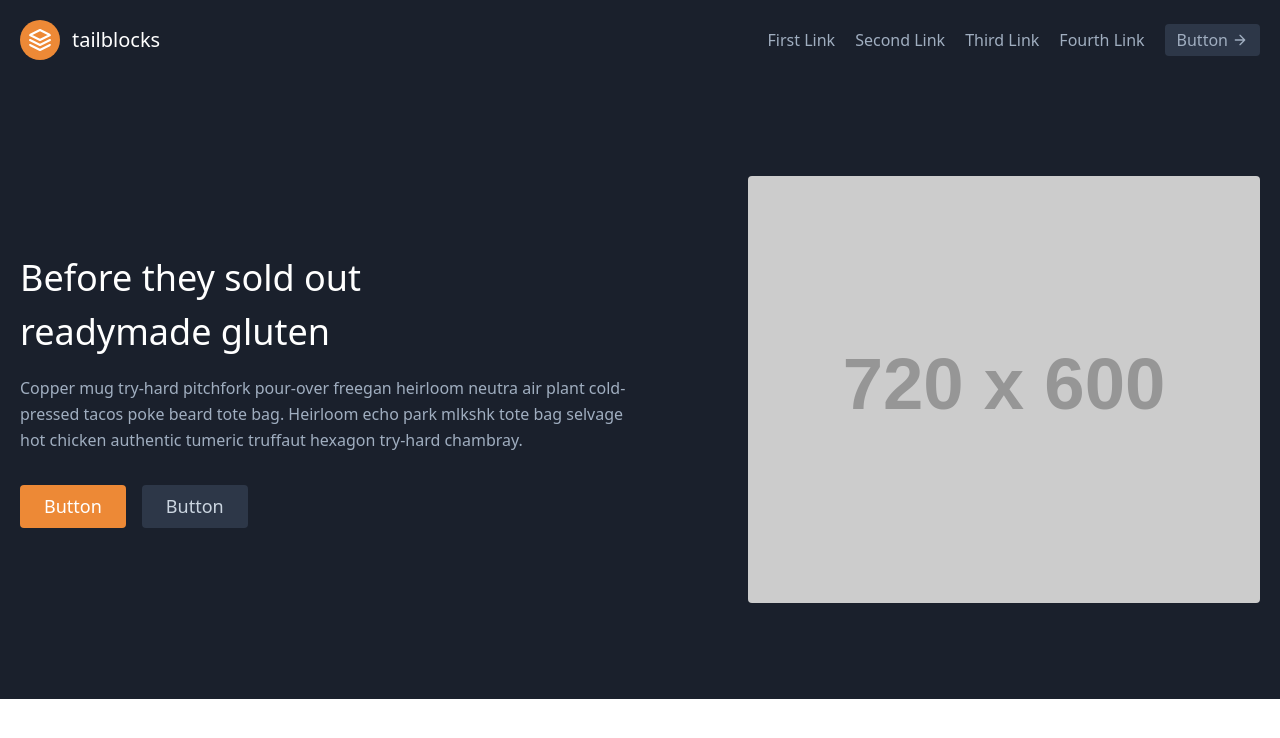
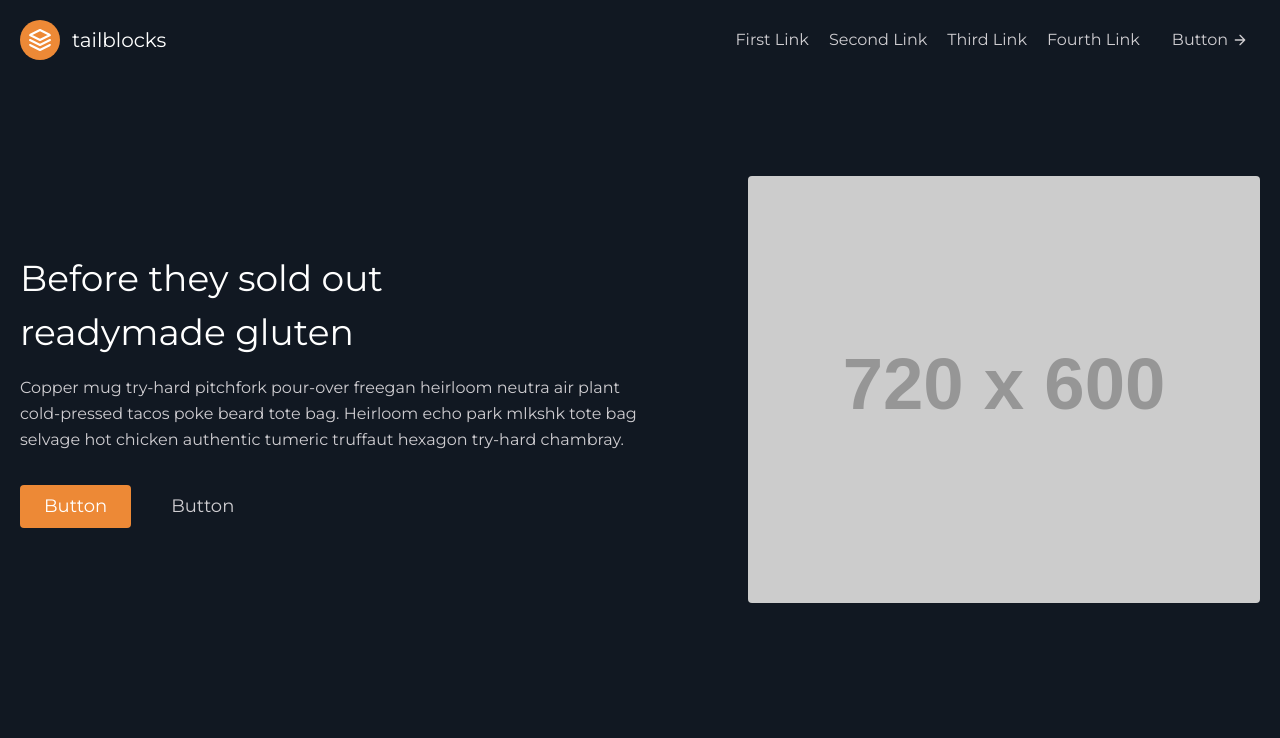
Before and after one commit to andreslemusm/rmdb, a React (Create React App) app: page / in a window 1280 px wide. Shown: the top 738 px of the page. Built offline with nearby package versions, Linux system fonts and the light colour scheme.

Commit message:
feat(front): #0 modify tailwind config
- Add Montserrat as default font family
- Add custom colors

```diff
--- a/public/index.html
+++ b/public/index.html
@@ -1,5 +1,5 @@
 <!DOCTYPE html>
-<html lang="en">
+<html lang="en" class="text-gray-1">
   <head>
     <meta charset="utf-8" />
     <link rel="icon" href="%PUBLIC_URL%/favicon.ico" />
@@ -8,6 +8,10 @@
     <meta
       name="description"
       content="Web site created using create-react-app"
+    />
+    <link
+      href="https://fonts.googleapis.com/css2?family=Montserrat:wght@300;400;900&display=swap"
+      rel="stylesheet"
     />
     <link rel="apple-touch-icon" href="%PUBLIC_URL%/logo192.png" />
     <!--
@@ -26,7 +30,7 @@
     -->
     <title>React App</title>
   </head>
-  <body>
+  <body class="bg-secondary">
     <noscript>You need to enable JavaScript to run this app.</noscript>
     <div id="root"></div>
     <!--
--- a/tailwind.config.js
+++ b/tailwind.config.js
@@ -1,3 +1,6 @@
+/* eslint-disable */
+const defaultTheme = require("tailwindcss/defaultTheme");
+
 module.exports = {
   purge: [
     "src/**/*.js",
@@ -7,7 +10,20 @@ module.exports = {
     "public/**/*.html",
   ],
   theme: {
-    extend: {},
+    fontFamily: {
+      sans: ["Montserrat", ...defaultTheme.fontFamily.sans],
+    },
+    extend: {
+      colors: {
+        primary: "#cc073c",
+        gray: {
+          1: "#cfcdd1",
+          2: "#bbb9bd",
+          3: "#a7a5a9",
+        },
+        secondary: "#111822",
+      },
+    },
   },
   variants: {},
   plugins: [],
```
